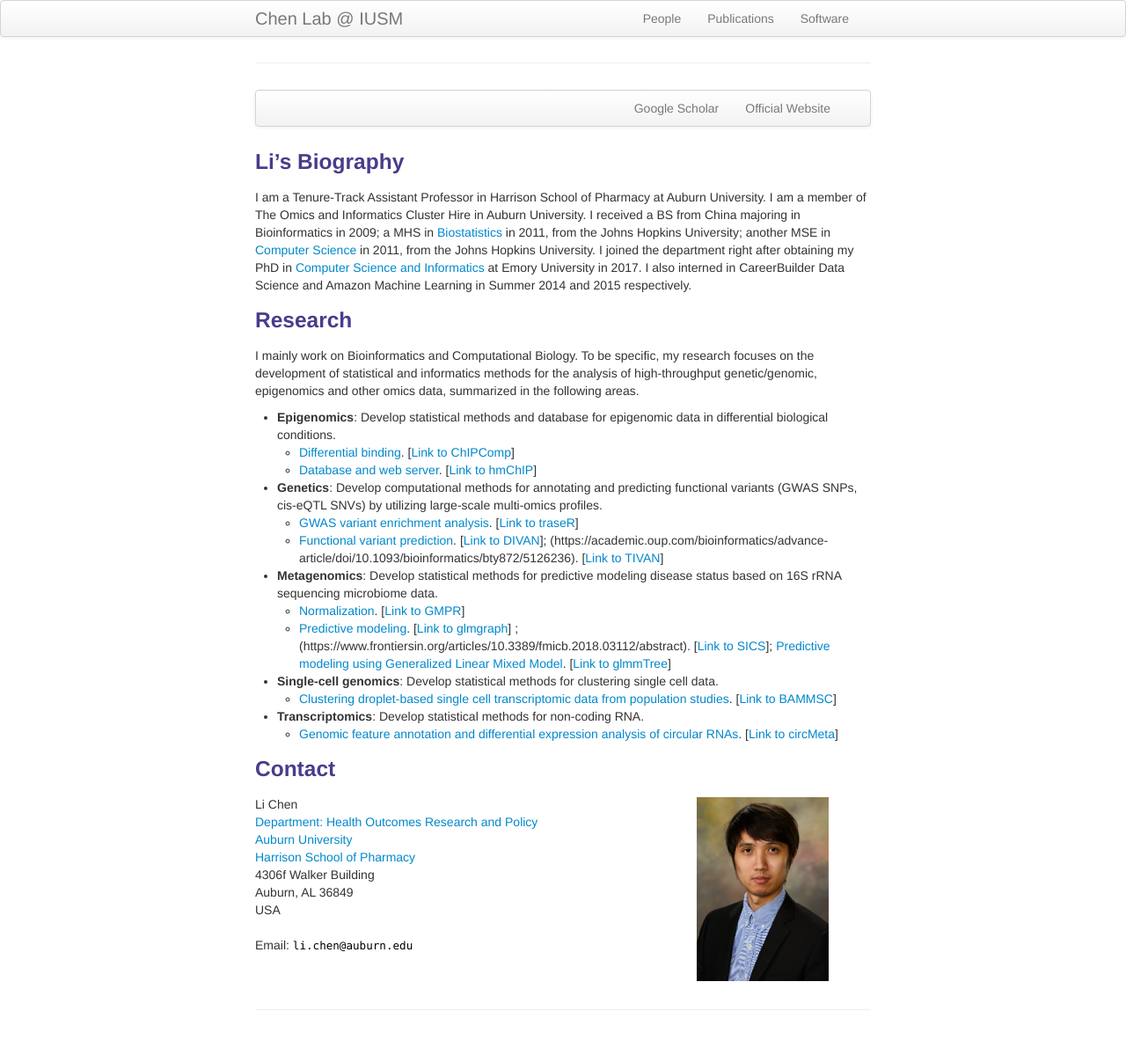
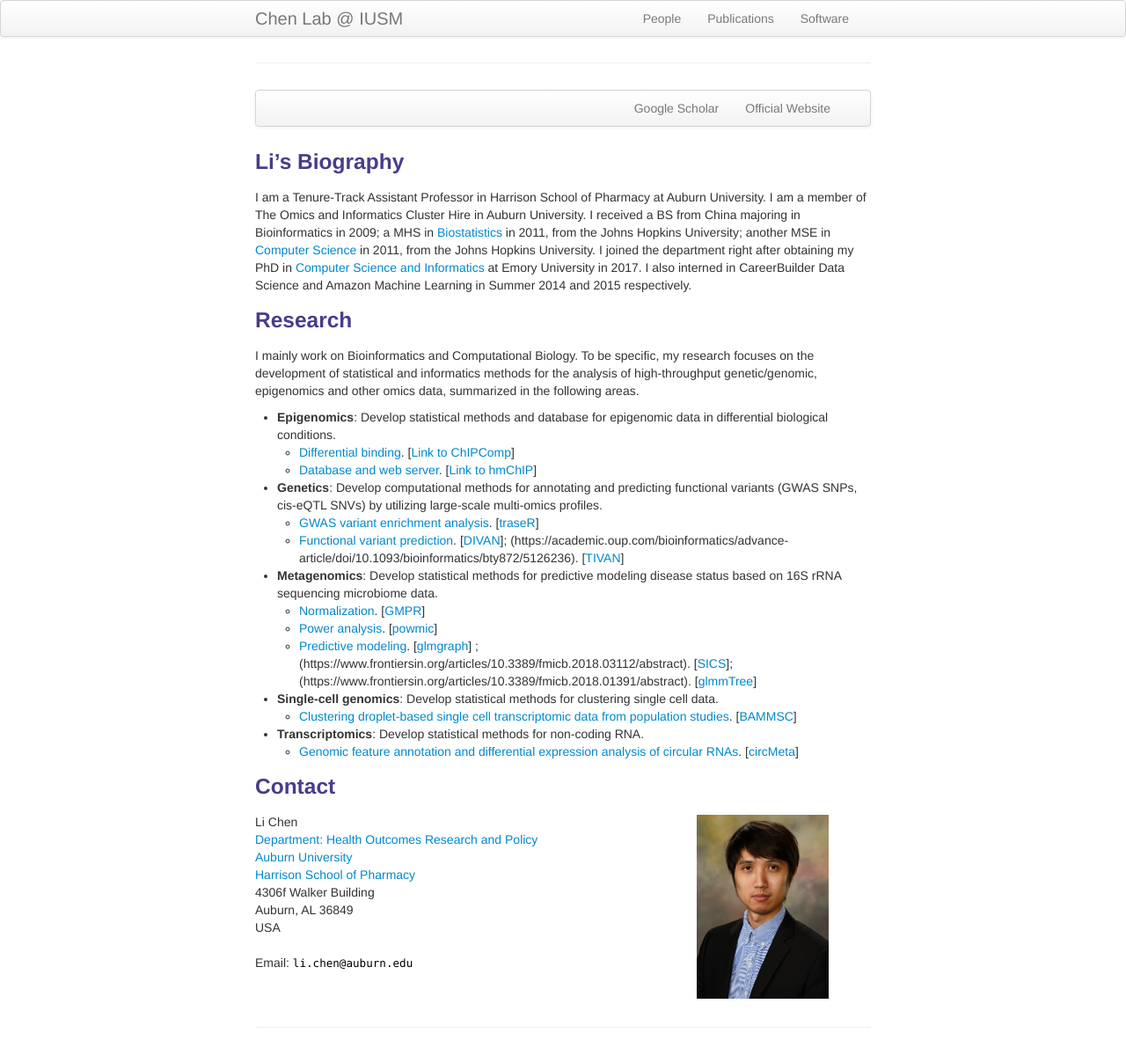
Before and after one commit to lichenbiostat/lichen-lab.github.io, a Jekyll site: the page built from pages/about.md, in a window 1280 px wide. Shown: the whole page at 88% size. Built offline with Jekyll 4.4.1, drawn with Linux system fonts in a browser that asks for light colours; our own code applies the rules of GitHub Pages for plain Markdown files.

Commit message:
Update about.md

```diff
--- a/pages/about.md
+++ b/pages/about.md
@@ -35,22 +35,23 @@ Develop statistical methods and database for epigenomic data in differential bio
 
 - **Genetics**:
 Develop computational methods for annotating and predicting functional variants (GWAS SNPs, cis-eQTL SNVs) by utilizing large-scale multi-omics profiles.
-	- [GWAS variant enrichment analysis](https://academic.oup.com/bioinformatics/article/32/8/1214/1744655). [<a href="http://bioconductor.org/packages/release/bioc/html/traseR.html">Link to traseR</a>]
-	- [Functional variant prediction](https://genomebiology.biomedcentral.com/articles/10.1186/s13059-016-1112-z). [<a href="https://sites.google.com/site/emorydivan/">Link to DIVAN</a>]; (https://academic.oup.com/bioinformatics/advance-article/doi/10.1093/bioinformatics/bty872/5126236). [<a href="https://github.com/lichen-lab/TIVAN">Link to TIVAN</a>]
+	- [GWAS variant enrichment analysis](https://academic.oup.com/bioinformatics/article/32/8/1214/1744655). [<a href="http://bioconductor.org/packages/release/bioc/html/traseR.html">traseR</a>]
+	- [Functional variant prediction](https://genomebiology.biomedcentral.com/articles/10.1186/s13059-016-1112-z). [<a href="https://sites.google.com/site/emorydivan/">DIVAN</a>]; (https://academic.oup.com/bioinformatics/advance-article/doi/10.1093/bioinformatics/bty872/5126236). [<a href="https://github.com/lichen-lab/TIVAN">TIVAN</a>]
 
 - **Metagenomics**:
 Develop statistical methods for predictive modeling disease status based on 16S rRNA sequencing microbiome data.
-	- [Normalization](https://peerj.com/articles/4600/). [<a href="https://github.com/lichen-lab/GMPR">Link to GMPR</a>]
-	- [Predictive modeling](https://academic.oup.com/bioinformatics/article/31/24/3991/197681). [<a href="https://cran.r-project.org/web/packages/glmgraph/index.html">Link to glmgraph</a>]
-; (https://www.frontiersin.org/articles/10.3389/fmicb.2018.03112/abstract). [<a href="https://github.com/lichen-lab/SICS">Link to SICS</a>]; [Predictive modeling using Generalized Linear Mixed Model](https://www.frontiersin.org/articles/10.3389/fmicb.2018.01391/abstract). [<a href="https://github.com/lichen-lab/glmmTree">Link to glmmTree</a>]
+	- [Normalization](https://peerj.com/articles/4600/). [<a href="https://github.com/lichen-lab/GMPR">GMPR</a>]
+	- [Power analysis](https://peerj.com/articles/4600/). [<a href="https://github.com/lichen-lab/powmic">powmic</a>]
+	- [Predictive modeling](https://academic.oup.com/bioinformatics/article/31/24/3991/197681). [<a href="https://cran.r-project.org/web/packages/glmgraph/index.html">glmgraph</a>]
+; (https://www.frontiersin.org/articles/10.3389/fmicb.2018.03112/abstract). [<a href="https://github.com/lichen-lab/SICS">SICS</a>]; (https://www.frontiersin.org/articles/10.3389/fmicb.2018.01391/abstract). [<a href="https://github.com/lichen-lab/glmmTree">glmmTree</a>]
 
 - **Single-cell genomics**:
 Develop statistical methods for clustering single cell  data.
-	- [Clustering droplet-based single cell transcriptomic data from population studies](https://nature-research-under-consideration.nature.com/users/37265-nature-communications/posts/38057-bamm-sc-a-bayesian-mixture-model-for-clustering-droplet-based-single-cell-transcriptomic-data-from-population-studies). [<a href="https://github.com/lichen-lab/BAMMSC">Link to BAMMSC</a>]
+	- [Clustering droplet-based single cell transcriptomic data from population studies](https://nature-research-under-consideration.nature.com/users/37265-nature-communications/posts/38057-bamm-sc-a-bayesian-mixture-model-for-clustering-droplet-based-single-cell-transcriptomic-data-from-population-studies). [<a href="https://github.com/lichen-lab/BAMMSC">BAMMSC</a>]
 
 - **Transcriptomics**:
 Develop statistical methods for non-coding RNA.
-	- [Genomic feature annotation and differential expression analysis of circular RNAs](https://academic.oup.com/bioinformatics/advance-article/doi/10.1093/bioinformatics/btz606/5543088). [<a href="https://github.com/lichen-lab/circMeta">Link to circMeta</a>]
+	- [Genomic feature annotation and differential expression analysis of circular RNAs](https://academic.oup.com/bioinformatics/advance-article/doi/10.1093/bioinformatics/btz606/5543088). [<a href="https://github.com/lichen-lab/circMeta">circMeta</a>]
 
 
 
```
